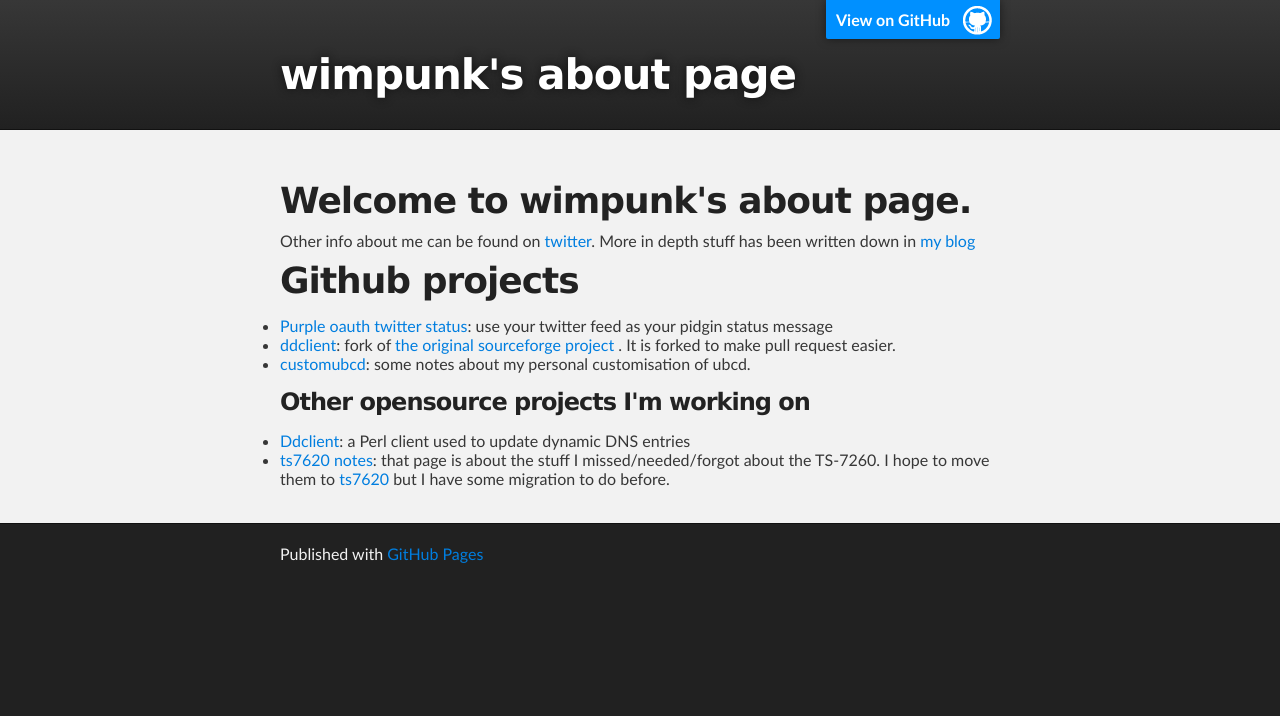
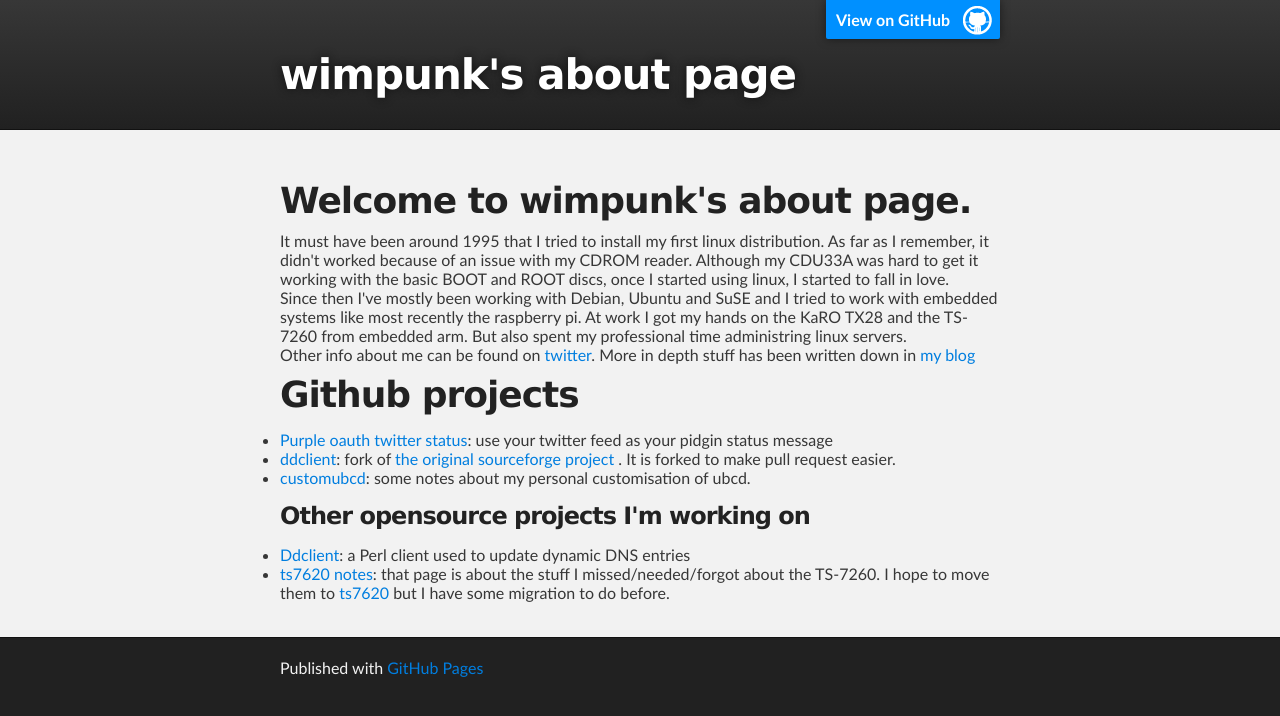
Before and after one commit to wimpunk/wimpunk.github.io, a Jekyll site: the page index.html, which Jekyll copies as it is, in a window 1280 px wide. Shown: the top 716 px of the page. Built offline with Jekyll 4.4.1, drawn with Linux system fonts in a browser that asks for light colours; Markdown is read by kramdown in place of the engine named in the settings.

Commit message:
Update index.html
add some extra info about myself.

```diff
--- a/index.html
+++ b/index.html
@@ -31,6 +31,18 @@
     <div id="main_content_wrap" class="outer">
       <section id="main_content" class="inner">
         <h1>Welcome to wimpunk's about page.</h1>
+        <p>
+        It must have been around 1995 that I tried to install my first linux distribution.
+        As far as I remember, it didn't worked because of an issue with my CDROM reader.
+        Although my CDU33A was hard to get it working with the basic BOOT and ROOT discs,
+        once I started using linux, I started to fall in love.
+        </p>
+        <p>
+        Since then I've mostly been working with Debian, Ubuntu and SuSE and I
+        tried to work with embedded systems like most recently the raspberry pi.
+        At work I got my hands on the KaRO TX28 and the TS-7260 from embedded arm.
+        But also spent my professional time administring linux servers.
+        </p>
 			<p>Other info about me can be found on
 			<a href="http://twitter.com/wimpunk">twitter</a>.
 			More in depth stuff has been written down in
```
